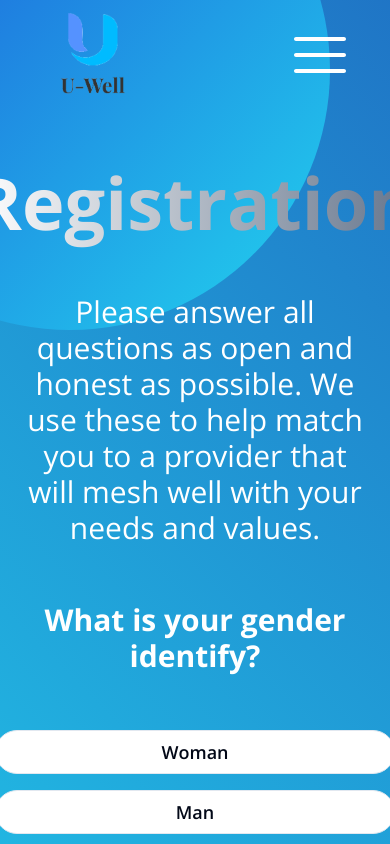
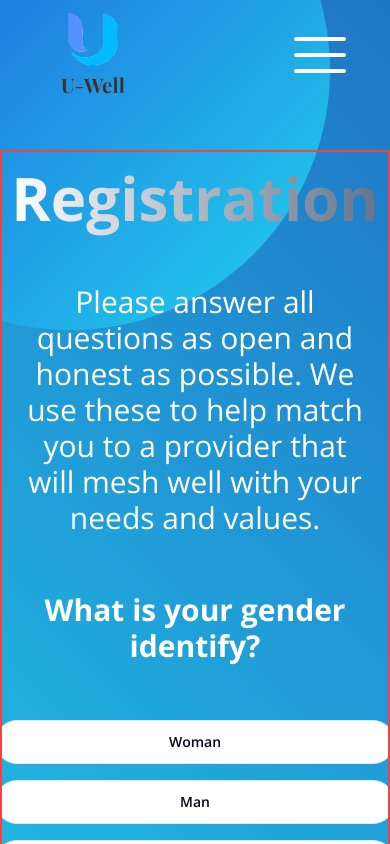
Before and after one commit to Jkhall81/U-Well, a Next.js app: page /patient-registration in a window 390 px wide. Built offline with nearby package versions, Linux system fonts and the light colour scheme; what react-slugify would draw is missing.

Commit message:
fixed footer in mobile on patient registration, fixed patient registration issue where text on one step was going out of the buttons on the left and right.

```diff
--- a/app/(tabs)/patient-registration/page.tsx
+++ b/app/(tabs)/patient-registration/page.tsx
@@ -1,7 +1,7 @@
 import { MultiStepForm } from "@/components/MultiStepForm";
-import { UseClientComponent } from "@/components/useClientComponents/UseClientComponent";
 import { Metadata } from "next";
 import { BackgroundContent } from "@/components/BackgroundContent";
+import { PatientRegistrationFooter } from "@/components/useClientComponents/PatientRegistrationFooter";
 
 export const metadata: Metadata = {
   title: "Patient Registration",
@@ -14,9 +14,9 @@ const PatientRegistrationPage = () => {
       <BackgroundContent />
       <div className="absolute h-[1900px] w-full">
         {/* Above Background Content */}
-        <div className="content-container flex flex-col">
+        <div className="content-container flex flex-col border-2 border-red-500">
           <div className="flex w-full flex-col items-center justify-center px-5">
-            <h1 className="heading-one mb-10 py-4 text-7xl font-bold lg:text-8xl">
+            <h1 className="heading-one mb-10 py-4 text-6xl font-bold lg:text-8xl">
               Registration
             </h1>
             <p className="prose pb-12 text-center text-3xl text-white">
@@ -30,7 +30,7 @@ const PatientRegistrationPage = () => {
             <MultiStepForm />
           </div>
 
-          <UseClientComponent height={500} />
+          <PatientRegistrationFooter height={300} />
         </div>
       </div>
     </main>
--- a/app/(tabs)/provider-registration/page.tsx
+++ b/app/(tabs)/provider-registration/page.tsx
@@ -20,10 +20,6 @@ const ProviderRegistrationPage = () => {
           <div className="flex h-[55%] w-full items-center justify-center pl-[45px]"></div>
         </div>
         {/* Image */}
-        <div className="flex h-full w-[50%]">
-          <div className="flex h-full w-[50%] flex-col pt-[220px]"></div>
-          <div className="h-full w-[50%] pl-[10px] pt-[180px]"></div>
-        </div>
 
         <UseClientComponent height={500} />
       </div>
--- a/components/aboutUs/AnimationContent.tsx
+++ b/components/aboutUs/AnimationContent.tsx
@@ -255,7 +255,7 @@ export const AnimationContent = () => {
             whileInView="show"
             transition={easeInOut}
             viewport={{ once: true }}
-            className="mt-10 flex w-full justify-center pb-[200px] xl:mt-0 xl:w-[50%]"
+            className="mt-10 flex w-full justify-center xl:mt-0 xl:w-[50%] xl:pb-[200px]"
           >
             <div className="h-[850px] w-[850px] xl:relative">
               <div className="inset-0 rounded-3xl shadow-2xl shadow-cyan-300 xl:absolute">
--- a/components/formsteps/StepStandardAlpha.tsx
+++ b/components/formsteps/StepStandardAlpha.tsx
@@ -47,7 +47,7 @@ export const StepStandardAlpha = ({
               size="lg"
               key={index}
             >
-              <span className="text-lg font-semibold">
+              <span className="font-semibold xl:text-lg">
                 {striptQuotes(answer)}
               </span>
             </Button>
--- /dev/null
+++ b/components/useClientComponents/PatientRegistrationFooter.tsx
@@ -0,0 +1,21 @@
+"use client";
+
+interface Props {
+  height: number;
+}
+
+import { Footer } from "@/components/Footer";
+import { useFooterStore } from "@/store/store";
+
+export const PatientRegistrationFooter = ({ height }: Props) => {
+  const yHeight = useFooterStore((state) => state.pageHeight);
+
+  return (
+    <div
+      style={{ marginTop: `${yHeight + height}px` }}
+      className={`absolute left-0 flex w-full items-center justify-between pb-2`}
+    >
+      <Footer />
+    </div>
+  );
+};
```
